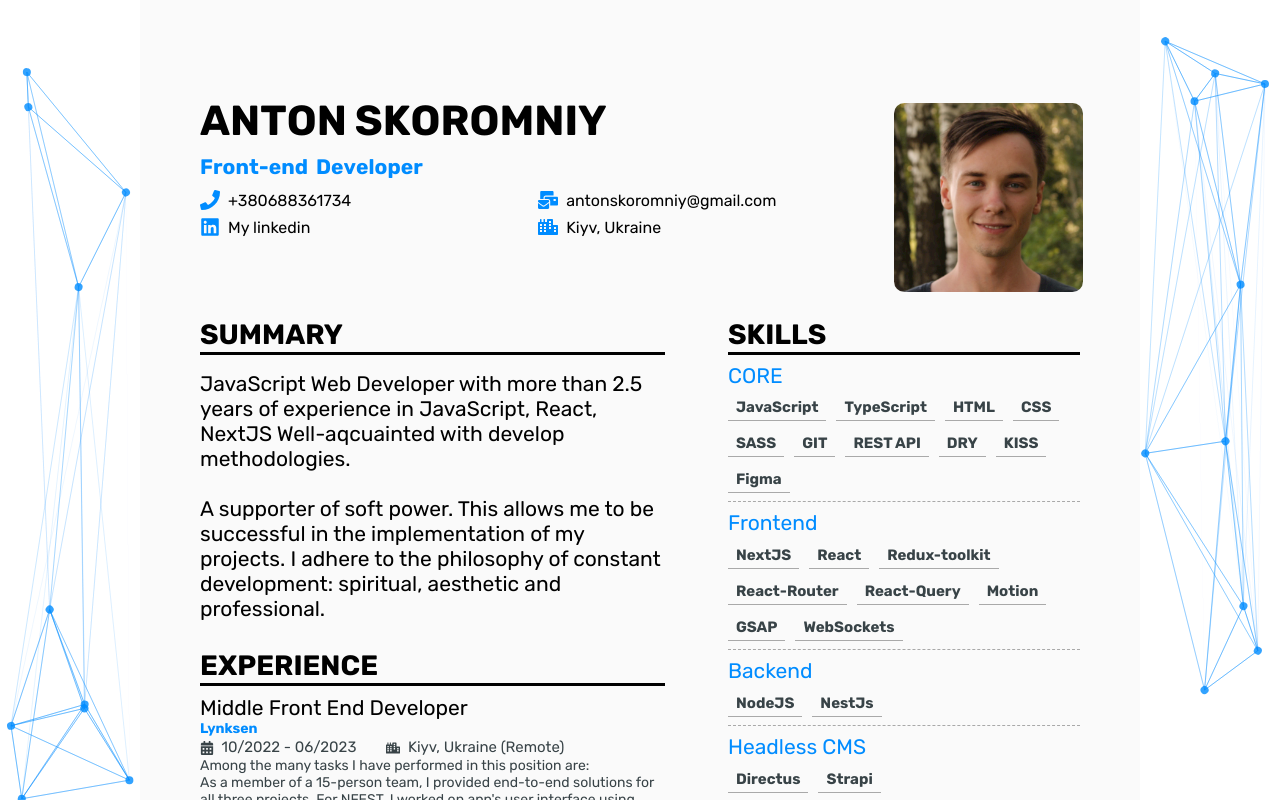
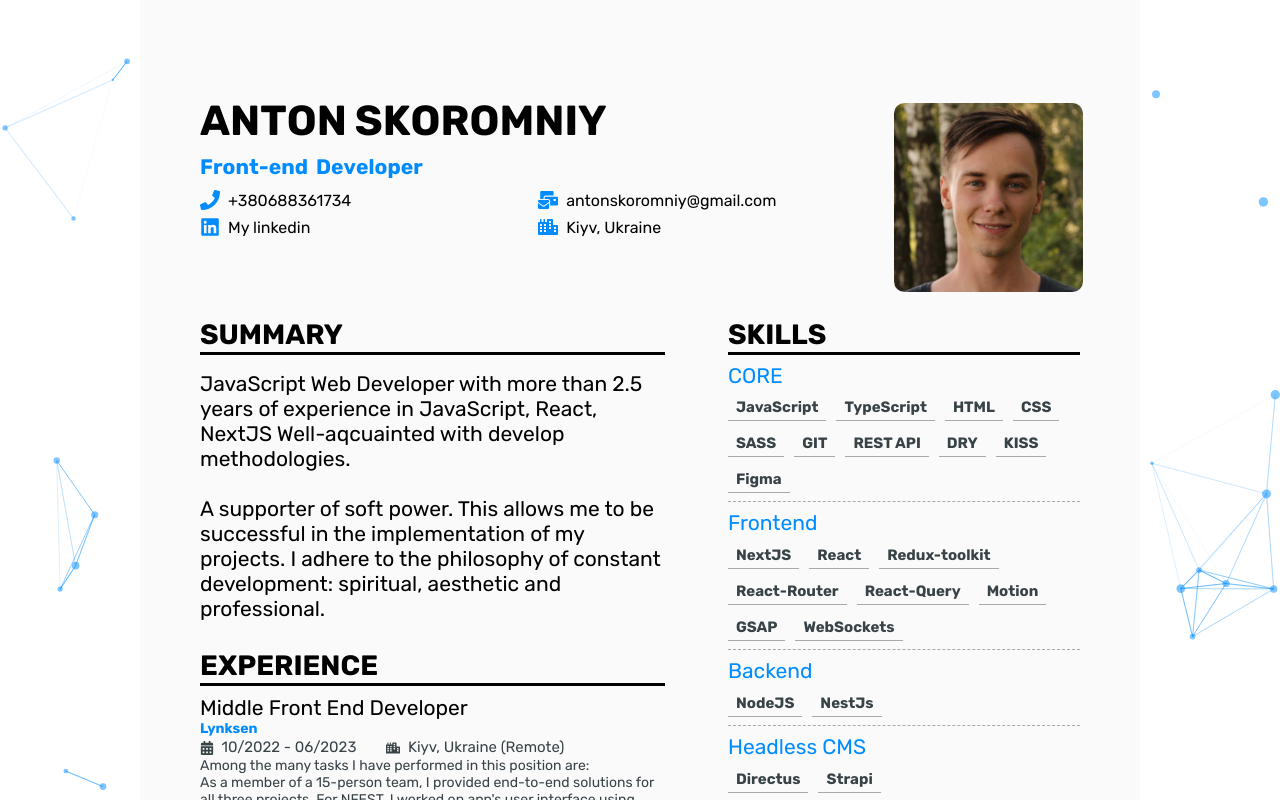
Before and after one commit to antonskr/anton.skoromniy.cv, a React app: page / in a window 1280 px wide. Shown: the top 800 px of the page. Built offline with nearby package versions, Linux system fonts and the light colour scheme.

Commit message:
Update TsParticles.tsx

```diff
--- a/src/Components/Ui/TsParticles/TsParticles.tsx
+++ b/src/Components/Ui/TsParticles/TsParticles.tsx
@@ -29,111 +29,80 @@ const TsParticles = ({ position }: IParticles) => {
         options={{
           fullScreen: {
             enable: false,
-            zIndex: 1,
+            zIndex: 1
           },
-          particles: {
-            number: {
-              value: 10,
-              density: {
-                enable: false,
-                value_area: 800,
+          fpsLimit: 60,
+          interactivity: {
+            detectsOn: 'window',
+            events: {
+              onClick: {
+                enable: true,
+                mode: 'push'
               },
-            },
-            color: {
-              value: "#008cff",
-            },
-            shape: {
-              type: "circle",
-            },
-            opacity: {
-              value: 0.8,
-              random: false,
-              anim: {
-                enable: false,
-                speed: 1,
-                opacity_min: 0.1,
-                sync: false,
+              onHover: {
+                enable: true,
+                mode: 'repulse'
               },
-            },
-            size: {
-              value: 4,
-              random: false,
-              anim: {
-                enable: false,
-                speed: 40,
-                size_min: 0.1,
-                sync: false,
-              },
-            },
-            rotate: {
-              value: 0,
-              random: true,
-              direction: "clockwise",
-              animation: {
-                enable: true,
-                speed: 5,
-                sync: false,
-              },
-            },
-            line_linked: {
-              enable: true,
-              distance: 600,
-              color: "#008cff",
-              opacity: 0.4,
-              width: 1,
-            },
-            move: {
-              enable: true,
-              speed: 2,
-              direction: "none",
-              random: true,
-              straight: false,
-              out_mode: "out",
-              attract: {
-                enable: false,
-                rotateX: 600,
-                rotateY: 1200,
-              },
-            },
-          },
-          interactivity: {
-            events: {
-              onhover: {
-                enable: true,
-                mode: ["grab"],
-              },
-              onclick: {
-                enable: false,
-                mode: "bubble",
-              },
-              resize: true,
+              resize: true
             },
             modes: {
-              grab: {
-                distance: 400,
-                line_linked: {
-                  opacity: 1,
-                },
-              },
               bubble: {
                 distance: 400,
+                duration: 2,
+                opacity: 0.8,
                 size: 40,
-                duration: 2,
-                opacity: 8,
-                speed: 3,
+                speed: 3
+              },
+              push: {
+                quantity: 4
               },
               repulse: {
                 distance: 200,
+                duration: 0.4
+              }
+            }
+          },
+          particles: {
+            color: {
+              value: '#008cff'
+            },
+            links: {
+              color: '#008cff',
+              distance: 150,
+              enable: true,
+              opacity: 0.5,
+              width: 1
+            },
+            collisions: {
+              enable: true
+            },
+            move: {
+              direction: 'none',
+              enable: true,
+              outMode: 'bounce',
+              random: false,
+              speed: 2,
+              straight: false
+            },
+            number: {
+              density: {
+                enable: true,
+                value_area: 800
               },
-              push: {
-                particles_nb: 4,
-              },
-              remove: {
-                particles_nb: 2,
-              },
+              value: 80
             },
+            opacity: {
+              value: 0.5
+            },
+            shape: {
+              type: 'circle'
+            },
+            size: {
+              random: true,
+              value: 5
+            }
           },
-          retina_detect: true,
+          detectRetina: true
         }}
       />
     </div>
```
